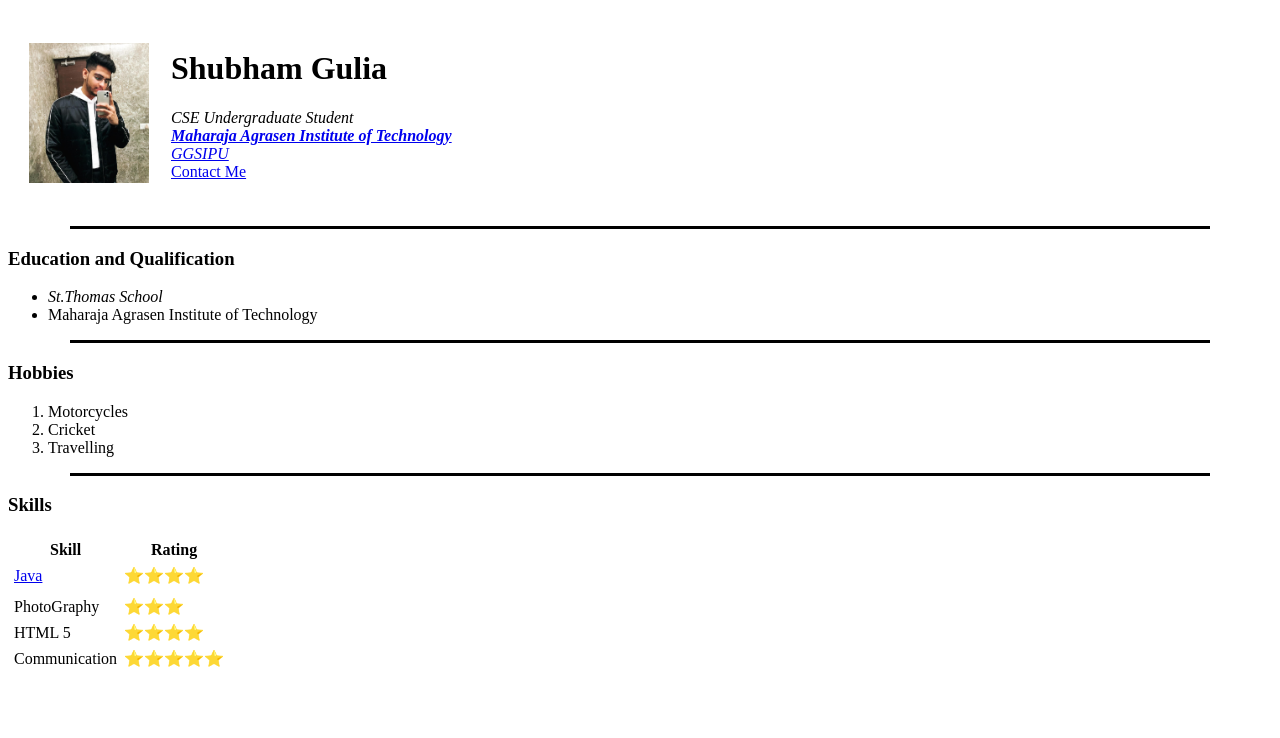
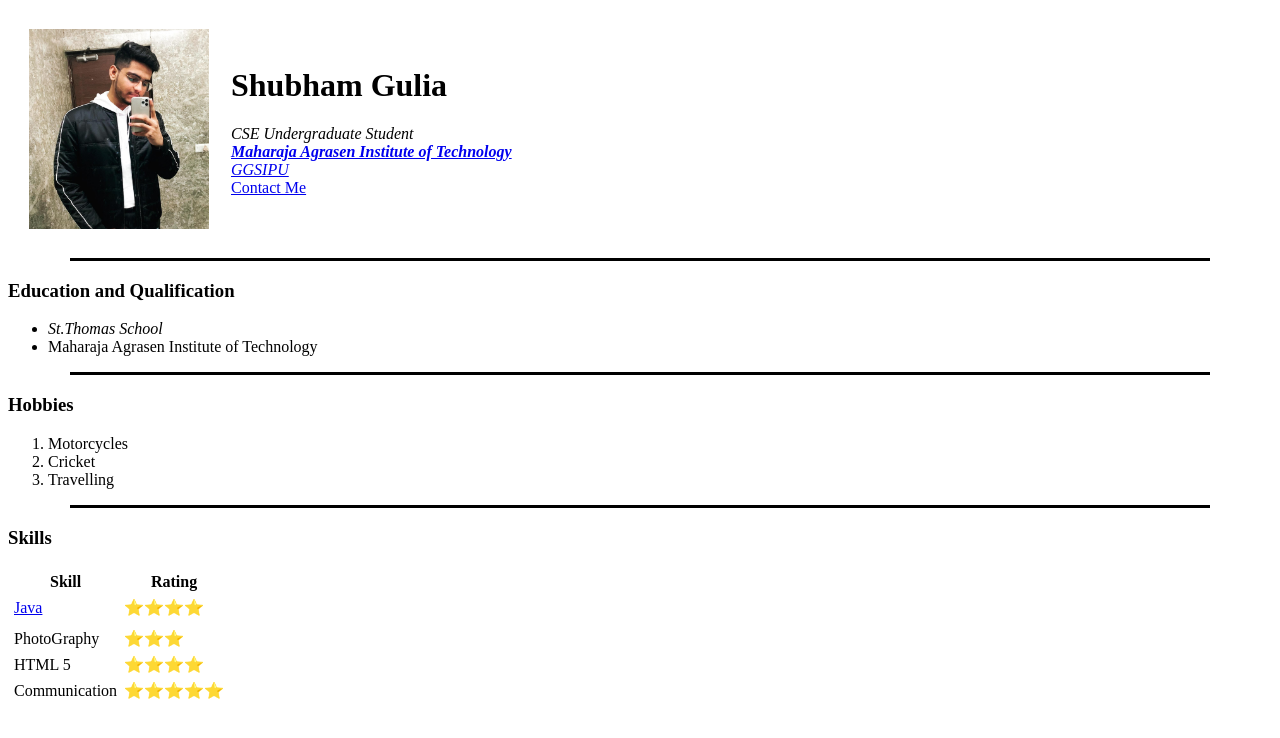
Before and after one commit to GuliaShubham/cv, a plain HTML site: page index.html in a window 1280 px wide. Drawn offline with Linux system fonts and the light colour scheme.

Commit message:
image size updated

```diff
--- a/index.html
+++ b/index.html
@@ -8,7 +8,7 @@
 <table cellspacing="20">
   <tr>
     <td>
-      <img src="https://github.com/GuliaShubham/cv/blob/master/dp.jpeg?raw=true" alt="Shubham Gulia"  width="120" height="140" align="left">
+      <img src="https://github.com/GuliaShubham/cv/blob/master/dp.jpeg?raw=true" alt="Shubham Gulia"  width="180" height="200" align="left">
     </td>
     <td>
       <h1>Shubham Gulia</h1>
```
